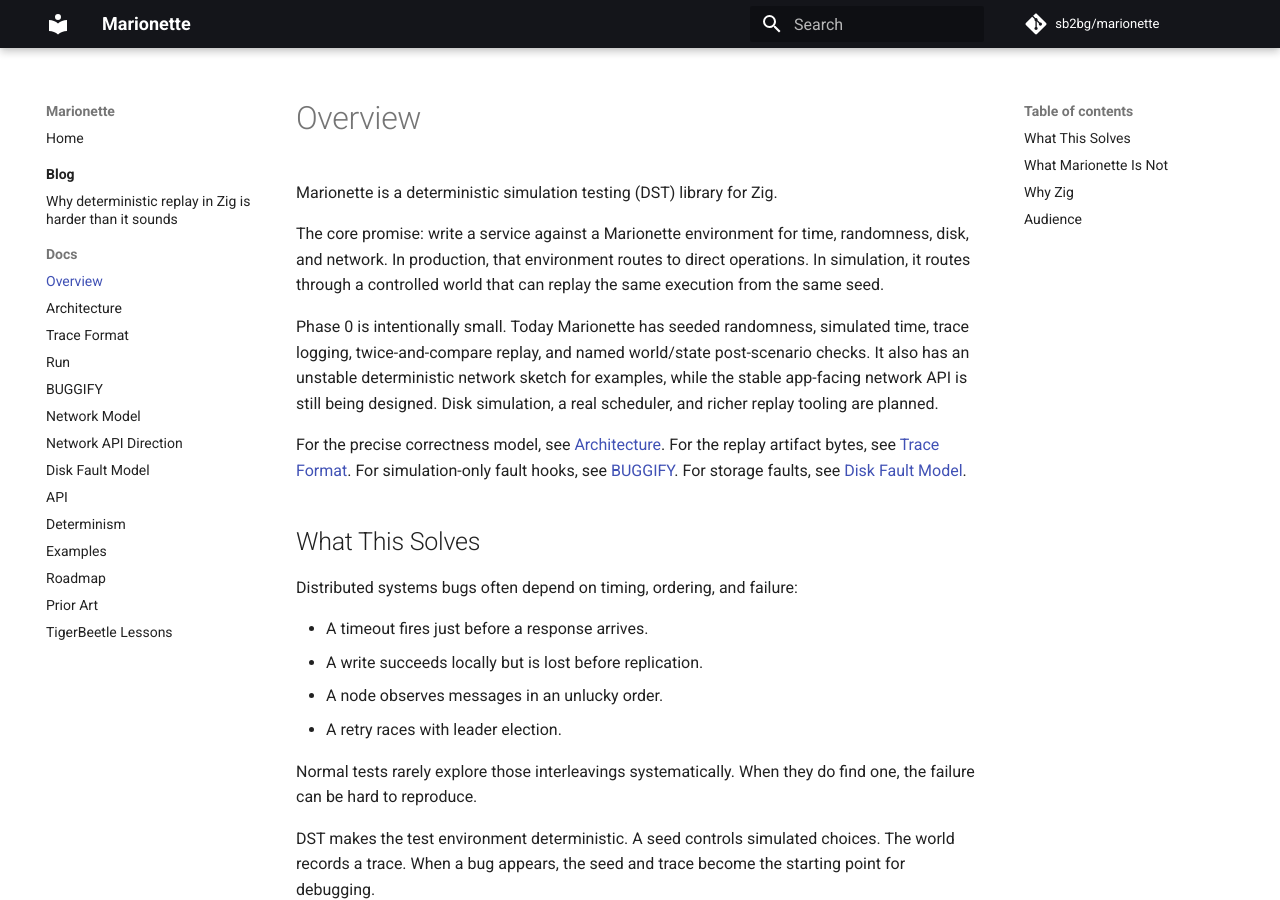
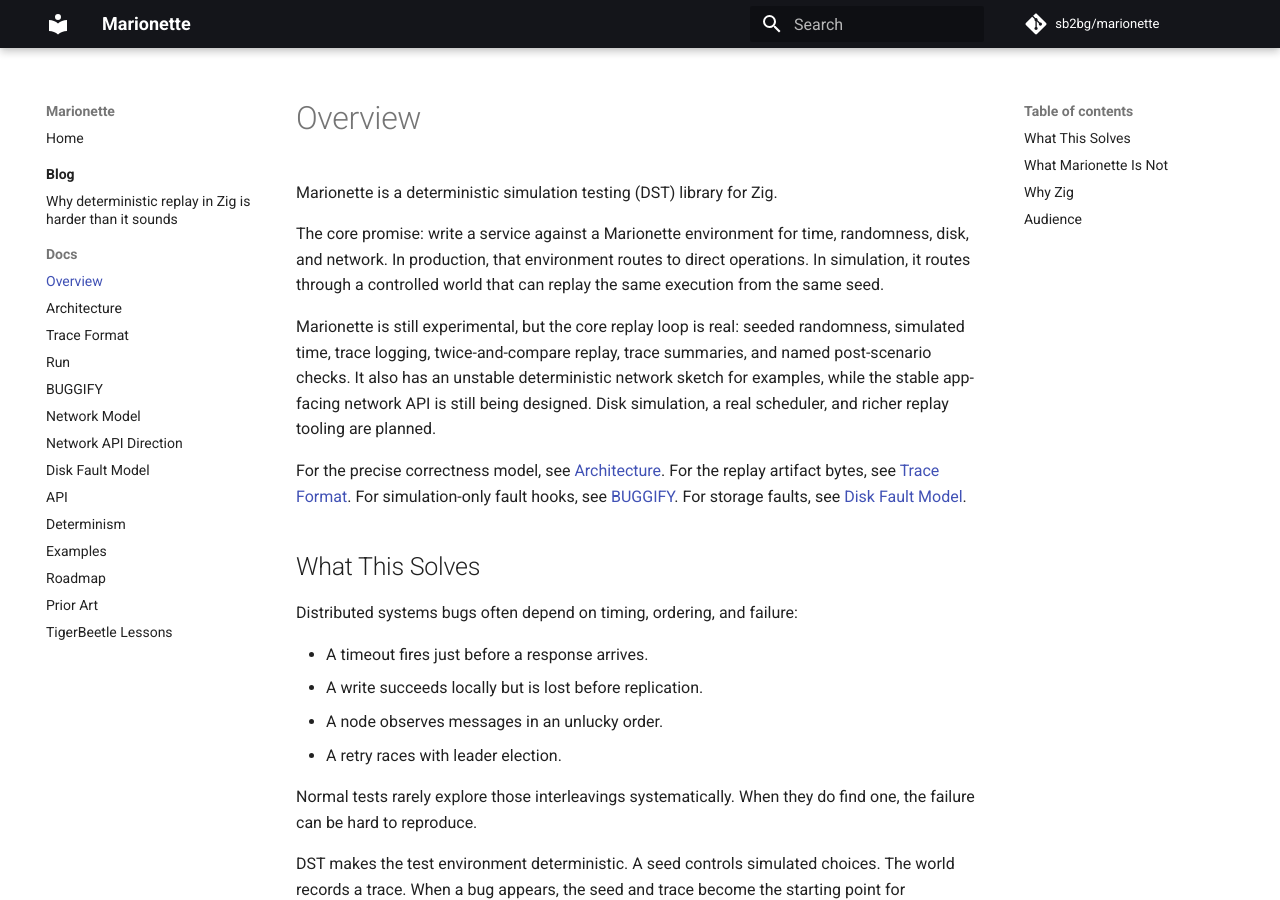
Before and after one commit to sb2bg/marionette, an MkDocs documentation site: the page built from docs/overview.md, in a window 1280 px wide and 900 px high. Built offline with MkDocs 1.6.1 and Material for MkDocs 9.7.7, drawn with Linux system fonts in a browser that asks for light colours; comment, search, counter and statistics services are not loaded.

```diff
--- a/docs/overview.md
+++ b/docs/overview.md
@@ -7,11 +7,12 @@ randomness, disk, and network. In production, that environment routes to direct
 operations. In simulation, it routes through a controlled world that can replay
 the same execution from the same seed.
 
-Phase 0 is intentionally small. Today Marionette has seeded randomness,
-simulated time, trace logging, twice-and-compare replay, and named world/state
-post-scenario checks. It also has an unstable deterministic network sketch for
-examples, while the stable app-facing network API is still being designed.
-Disk simulation, a real scheduler, and richer replay tooling are planned.
+Marionette is still experimental, but the core replay loop is real: seeded
+randomness, simulated time, trace logging, twice-and-compare replay, trace
+summaries, and named post-scenario checks. It also has an unstable
+deterministic network sketch for examples, while the stable app-facing network
+API is still being designed. Disk simulation, a real scheduler, and richer
+replay tooling are planned.
 
 For the precise correctness model, see [Architecture](architecture.md). For
 the replay artifact bytes, see [Trace Format](trace-format.md). For
```
Also changed, not shown: README.md (+0 -1 lines), docs/architecture.md (+4 -4 lines), docs/buggify.md (+0 -2 lines), docs/index.md (+3 -3 lines).
